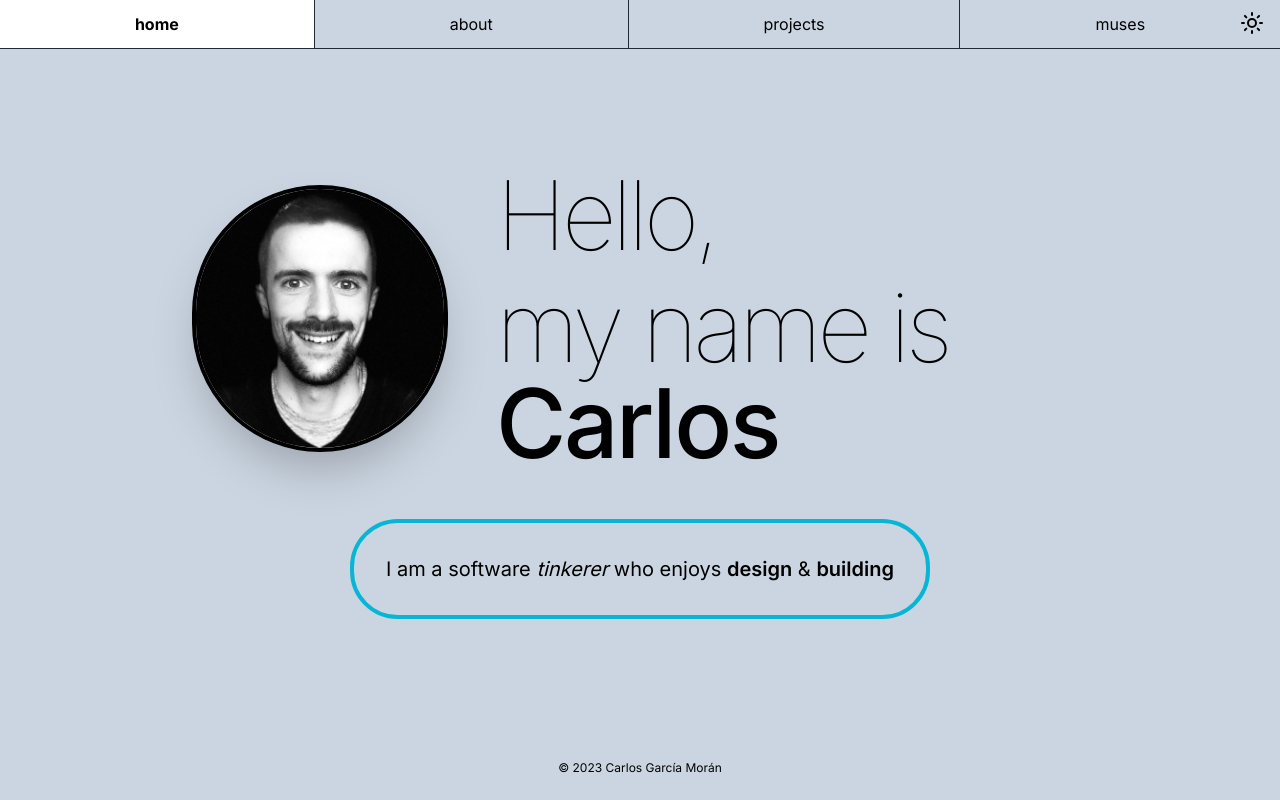
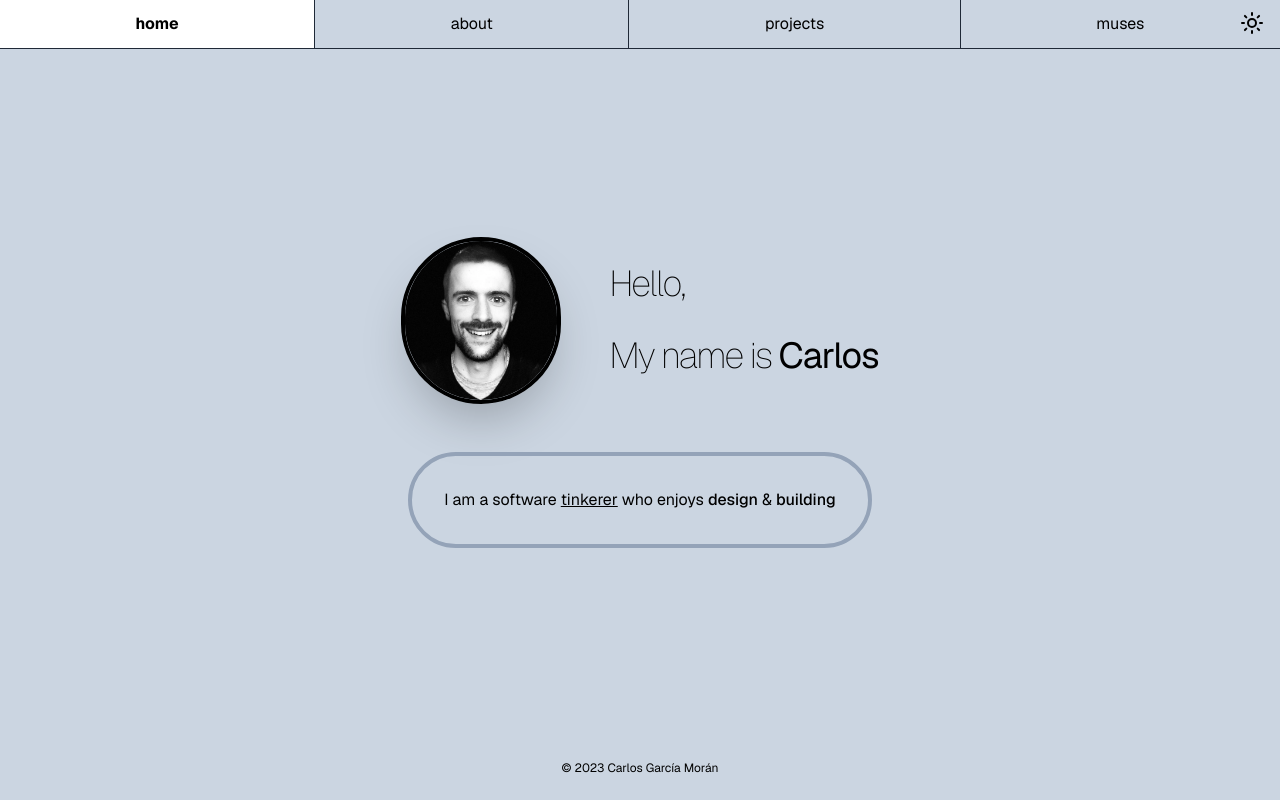
Before and after one commit to carlos-garciamoran/cgmor.com, a Next.js app: page / in a window 1280 px wide. Built offline with nearby package versions, Linux system fonts and the light colour scheme.

Commit message:
set up geist ✨

```diff
--- a/app/layout.tsx
+++ b/app/layout.tsx
@@ -1,21 +1,22 @@
-import { Metadata } from 'next';
-import { Inter } from 'next/font/google';
-import { Analytics } from '@vercel/analytics/react';
+import { Metadata } from "next";
+import { GeistSans } from "geist/font/sans";
+import { GeistMono } from "geist/font/mono";
+import { Analytics } from "@vercel/analytics/react";
 
-import './globals.css';
-import { Header } from '@/components/Header';
-import { Footer } from '@/components/Footer';
-import { ThemeProvider } from '@/components/theme-provider';
+import "./globals.css";
+import { Header } from "@/components/Header";
+import { Footer } from "@/components/Footer";
+import { ThemeProvider } from "@/components/theme-provider";
 
-const inter = Inter({ subsets: ['latin'] });
+// const inter = Inter({ subsets: ["latin"] });
 
 export const metadata: Metadata = {
   title: {
-    absolute: 'Carlos García Morán',
-    template: '%s - Carlos García Morán',
+    absolute: "Carlos García Morán",
+    template: "%s - Carlos García Morán",
   },
-  description: 'Personal website | Software | Design',
-  themeColor: '#475569', // Slate 600
+  description: "Software | Design | Reads",
+  themeColor: "#475569", // Slate 600
 };
 
 export default function RootLayout({
@@ -24,8 +25,8 @@ export default function RootLayout({
   children: React.ReactNode;
 }) {
   return (
-    <html lang="en">
-      <body className={inter.className}>
+    <html className={`${GeistSans.variable} ${GeistMono.variable}`} lang="en">
+      <body>
         <ThemeProvider attribute="class" defaultTheme="system" enableSystem>
           <div className="bg-gradient-to-b sm:bg-gradient-to-br from-slate-300 dark:from-slate-600 to-slate-300 dark:to-black flex flex-col min-h-screen text-black dark:text-white">
             {/* 2xl:max-w-screen-xl mx-auto  */}
--- a/app/page.tsx
+++ b/app/page.tsx
@@ -1,41 +1,40 @@
-import { Metadata } from 'next';
-import Image from 'next/image';
+import { Metadata } from "next";
+import Image from "next/image";
 
 export const metadata: Metadata = {
-  title: 'Home - Carlos García Morán',
-  description: 'Software | Design',
+  title: "Home - Carlos García Morán",
+  description: "Software | Design",
 };
 
 export default function Home() {
   return (
     <div className="flex flex-col flex-grow mt-4 sm:mt-0 mx-2 sm:mx-0 sm:justify-center select-none">
-      <div className="flex items-center justify-center flex-col sm:flex-row">
+      <div className="flex items-center justify-center flex-row">
         <Image
-          className="border-4 border-black rounded-full shadow-2xl h-auto w-36 sm:w-52 md:w-60 lg:w-64 hover:scale-110 hover:rotate-3 transition-transform duration-500 ease-in"
+          className="border-4 border-black rounded-full shadow-2xl h-auto w-20 sm:w-40 2xl:w-44 hover:scale-105 transition-transform duration-500 ease-in"
           src="/img/me.webp"
           alt="Me"
           width={300}
           height={300}
         />
-        <div className="font-thin tracking-tighter text-5xl sm:text-6xl md:text-7xl lg:text-8xl mt-4 sm:mt-0 sm:ml-8 md:ml-10 lg:ml-12">
-          <h2 className="mb-1 sm:mb-4">Hello,</h2>
+        <div className="font-thin tracking-tighter text-3xl xl:text-4xl 2xl:text-7xl ml-4 sm:ml-8 md:ml-10 lg:ml-12">
+          <p className="mb-3 xl:mb-8">Hello,</p>
           {/* DESIGN: underline name with an animation, as if it was handwritten. */}
-          <h2>
-            {/* TODO: rotate name 360 on click (nice animation) */}
-            my name is{' '}
-            <span className="font-medium tracking-tight">Carlos</span>
-          </h2>
+          <p>
+            My name is{" "}
+            <span className="font-normal tracking-tight">Carlos</span>
+          </p>
         </div>
       </div>
       {/* TODO: align with text (img | text) */}
       {/* DESIGN: animate words and move them around randomly, then have them come back. */}
       {/* DESIGN: make border color a linear gradient. */}
-      <div className="animate-mutate border-4 border-cyan-500 mx-auto mt-6 sm:mt-12 px-4 py-6 sm:px-6 lg:p-8">
-        <h3 className="text-center sm:text-left">
-          I am a software <span className="italic">tinkerer</span> who enjoys{' '}
-          <span className="font-semibold">design</span> &{' '}
-          <span className="font-semibold">building</span>
-        </h3>
+      <div className="animate-mutate 2xl:text-xl border-4 border-slate-400 mx-auto mt-6 sm:mt-12 px-4 py-6 sm:px-6 lg:p-8">
+        <p className="text-center sm:text-left">
+          I am a software <span className="underline">tinkerer</span> who enjoys{" "}
+          <span className="font-medium">design</span> &{" "}
+          <span className="font-medium">building</span>
+        </p>
       </div>
     </div>
   );
--- a/package.json
+++ b/package.json
@@ -21,6 +21,7 @@
     "clsx": "^2.0.0",
     "eslint": "8.50.0",
     "eslint-config-next": "13.5.3",
+    "geist": "^1.1.0",
     "lucide-react": "^0.279.0",
     "next": "13.5.3",
     "next-themes": "^0.2.1",
--- a/tailwind.config.js
+++ b/tailwind.config.js
@@ -1,23 +1,27 @@
 /** @type {import('tailwindcss').Config} */
 module.exports = {
   content: [
-    './app/**/*.{js,ts,jsx,tsx,mdx}',
-    './components/**/*.{js,ts,jsx,tsx,mdx}',
+    "./app/**/*.{js,ts,jsx,tsx,mdx}",
+    "./components/**/*.{js,ts,jsx,tsx,mdx}",
   ],
-  darkMode: 'class',
+  darkMode: "class",
   theme: {
     extend: {
       animation: {
-        mutate: 'mutate 16s ease-in-out infinite',
+        mutate: "mutate 16s ease-in-out infinite",
       },
       keyframes: {
         // IDEA: mutate each border corner independently (alternate between tr-bl <-> tl-br).
         mutate: {
-          '0%': { borderRadius: 0 },
-          '40%': { borderRadius: '50px' },
-          '60%': { borderRadius: '50px' },
-          '100%': { borderRadius: 0 },
+          "0%": { borderRadius: 0 },
+          "40%": { borderRadius: "50px" },
+          "60%": { borderRadius: "50px" },
+          "100%": { borderRadius: 0 },
         },
+      },
+      fontFamily: {
+        sans: ["var(--font-geist-sans)"],
+        mono: ["var(--font-geist-mono)"],
       },
     },
   },
```
Also changed, not shown: components/Header.tsx (+10 -10 lines), 1 other file (tests, documents, lock files or other folders).
